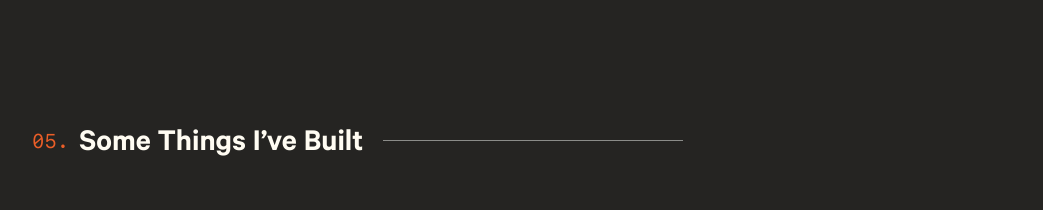
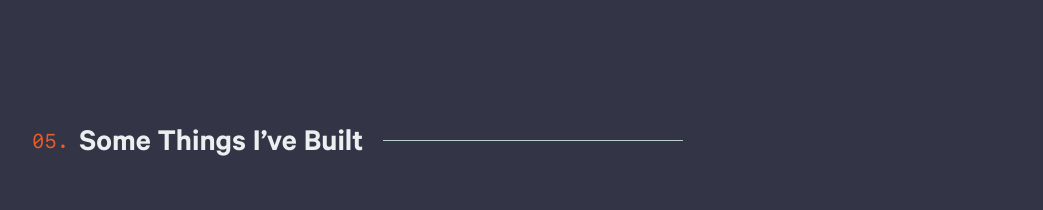
Before and after one commit to paufrancisco/paufrancisco.github.io, a Gatsby site: page / in a window 1280 px wide. Shown: the part 3809-4019 px from the top of the page, without its empty margins (118-1161 px from the left). Built offline with nearby package versions, Linux system fonts and the light colour scheme; Gatsby itself is replaced by a stand-in of ours; some packages are replaced by stand-ins of ours.

Commit message:
initial change of color

```diff
--- a/src/styles/variables.js
+++ b/src/styles/variables.js
@@ -2,16 +2,14 @@ import { css } from 'styled-components';
 
 const variables = css`
   :root {
-    --dark-navy: #020c1b;
-    --navy: #0a192f;
-    --light-navy: #112240;
-    --lightest-navy: #233554;
-    --navy-shadow: rgba(2, 12, 27, 0.7);
-    --dark-slate: #495670;
+    --dark-navy: #333446;
+    --navy: #333446;
+    --light-navy: #7f8caa;
+    --lightest-navy: #b8cfce;
+    --navy-shadow: rgba(51, 52, 70, 0.7);
+    --dark-slate: #7f8caa;
 
-
-
-    --white: #e6f1ff;
+    --white: #eaefef;
     --green: #64ffda;
     --green-tint: rgba(100, 255, 218, 0.1);
     --pink: #f57dff;
@@ -21,15 +19,14 @@ const variables = css`
       sans-serif;
     --font-mono: 'SF Mono', 'Fira Code', 'Fira Mono', 'Roboto Mono', monospace;
 
-
-    --lightest-slate: #fffcf2;
-    --light-slate: #f5ebe0;
-    --slate: #ccc5b9;
+    --lightest-slate: #eaefef;
+    --light-slate: #b8cfce;
+    --slate: #7f8caa;
     --orange: #eb5e28;
-    --lightest-grey: #8b8c89;
-    --light-grey: #403d39;
-    --grey: #252422;
-    --dark-grey: #131515;
+    --lightest-grey: #b8cfce;
+    --light-grey: #7f8caa;
+    --grey: #333446;
+    --dark-grey: #25262e;
 
     --fz-xxs: 12px;
     --fz-xs: 13px;
```
